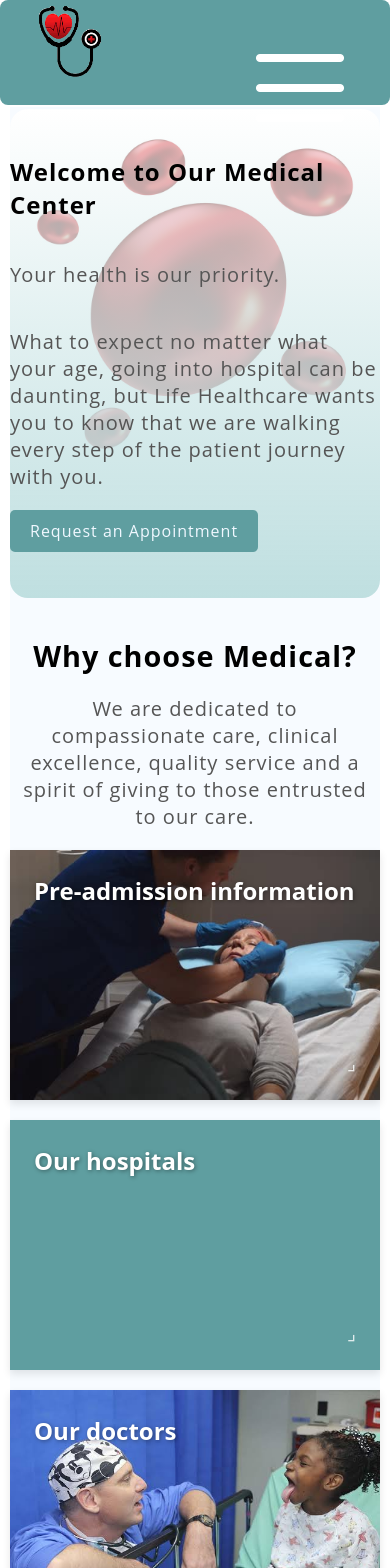
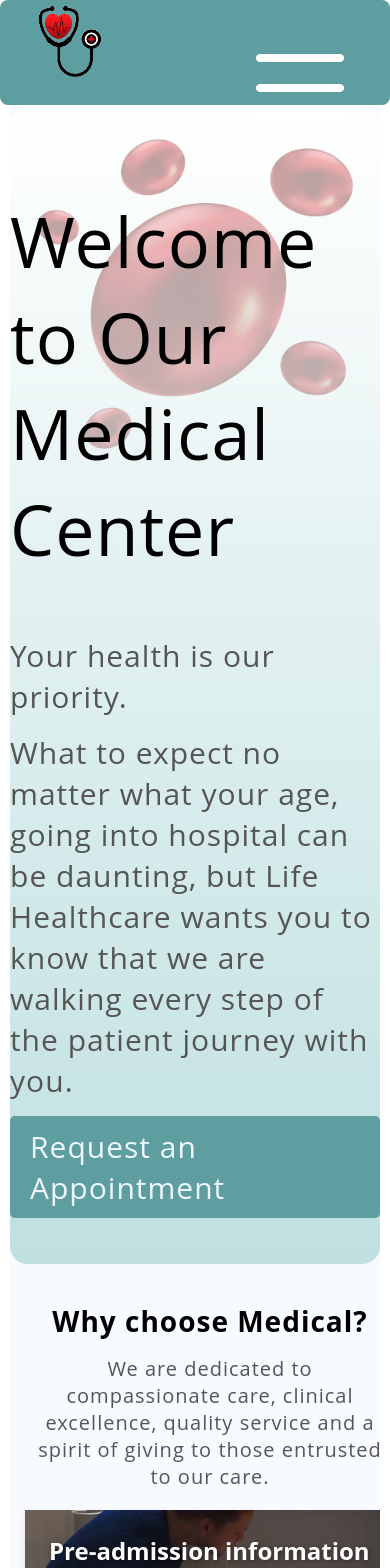
Before and after one commit to creedchina/Landing_Home-Page, a React (Vite) app: page / in a window 390 px wide. Shown: the top 1568 px of the page. Built offline with nearby package versions, Linux system fonts and the light colour scheme.

Commit message:
Create a simple hero section for this landing page and Content structure

```diff
--- a/src/components/Banner/Banner.css
+++ b/src/components/Banner/Banner.css
@@ -2,13 +2,14 @@
     display: flex;
     flex-direction: column;
     flex-wrap: wrap;
+    text-align: left;
     justify-content: space-between;
     background-color: rgba(62, 161, 255, 0.04);
     gap: 12px;
     transition: all 0.3s ease-out;
     margin: 2px 10px;
     padding: 2px 0px;
-
+    overflow-x: hidden;
 }
 
 .banner-content{
@@ -16,19 +17,28 @@
     display: flex;
     flex-direction: column;
     align-items: flex-start;
+    text-align: left;
     padding: 2px 0px;
     letter-spacing: 1px;
 }
 
+.banner-content h1{
+    text-align: left;
+    font-size: 70px;
+    font-weight: 400;
+}
+
 .banner-content p {
-    font-size: 20px;
+    font-size: 30px;
     font-weight: 400;
     color: #555;
-    margin: 0px px 15px 0px;
+    margin: 0px 0px 15px 0px;
 }
 
 .top-section {
+    box-sizing: border-box;
     width: 100%;
+    min-height: 85vh;
     border-radius: 18px;
     overflow: hidden;
     display: flex;
@@ -36,8 +46,8 @@
     background-image: linear-gradient(rgba(255, 255, 255, 0.62),  rgb(191, 223, 224)), url("../../assets/images/red_blood.jpg");
     background-position: right;
     background-repeat: no-repeat;
-    background-size: auto, contain;
-    padding-left: 20px;
+    background-size: contain;
+    padding: 50px
 }
 
 .mid-section{
@@ -62,6 +72,7 @@
     display: flex;
     gap: 20px;
     width: 100%;
+    box-sizing: border-box;
 }
 
 .subtitle {
@@ -80,10 +91,12 @@
    font-size: 20px;
     font-weight: 400;
     color: #555;
-    margin: 0px px 20px 0px;
+    margin: 0px 0px 20px 0px;
 }
 
 .btn-primary {
+    font-size: 30px;
+    font-weight: 400;
     color: aliceblue;
     text-decoration: none;
     border-radius: 5px;
@@ -95,15 +108,16 @@
 }
 
 a:hover{
-    transition: all 0.3s ease-out;
+   transition: all 0.3s ease-out;
    transform: scale(1.1) translateZ(0);
    color: rgb(105, 21, 21);;
 }
 
 .banner-graphics img {
     display: flex;
-    width: 500px;
-    height: 200px;
+    width: 100%;
+    max-width: 500px;
+    height: auto;
     position: relative;
 }
 
@@ -125,12 +139,12 @@ a:hover{
     }
 
     .mid-section{
-    min-height: 300px;
+    min-height: 60vh;
     background-position: center top;
-    padding: 24px 0;
+    padding: 24px 15px;
     }
 
     .subtitle > h3 {
-        font-size: 1.8rem;
+        font-size: 28px;
     }
 }
--- a/src/components/Banner/Banner.jsx
+++ b/src/components/Banner/Banner.jsx
@@ -17,7 +17,7 @@ const Banner = () => {
                 <h1>Welcome to Our Medical Center</h1>
                 <p>Your health is our priority.</p>
                 <p>What to expect no matter what your age,
-                going into hospital can be daunting, but Life Healthcare wants you to know that <b/>
+                going into hospital can be daunting, <b/>but Life Healthcare wants you to know that <b/>
                 we are walking every step of the patient journey with you.</p>
 
                 <Link to="/request-appointment" className="btn-primary">
```
